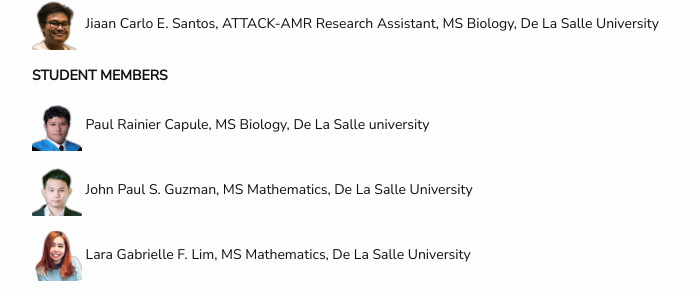
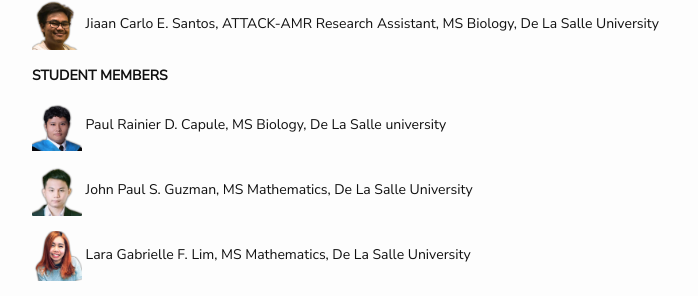
Before and after one commit to dlsu-scomb/dlsu-scomb.github.io, a Jekyll site: the page built from people.md, in a window 1280 px wide. Shown: the part 1150-1446 px from the top of the page, without its empty margins (238-936 px from the left). Built offline with Jekyll 4.4.1, drawn with Linux system fonts in a browser that asks for light colours; nearby versions of some CDN libraries; a style sheet for code colours, icons or effects is not loaded.

```diff
--- a/people.md
+++ b/people.md
@@ -56,7 +56,7 @@ Jiaan Carlo E. Santos, ATTACK-AMR Research Assistant, MS Biology, De La Salle Un
 **STUDENT MEMBERS**
 
 <img src='/assets/people/paul-capule.png' width='50' />
-Paul Rainier Capule, MS Biology, De La Salle university
+Paul Rainier D. Capule, MS Biology, De La Salle university
 
 <img src='/assets/people/jp-guzman.png' width='50' />
 John Paul S. Guzman, MS Mathematics, De La Salle University
```
